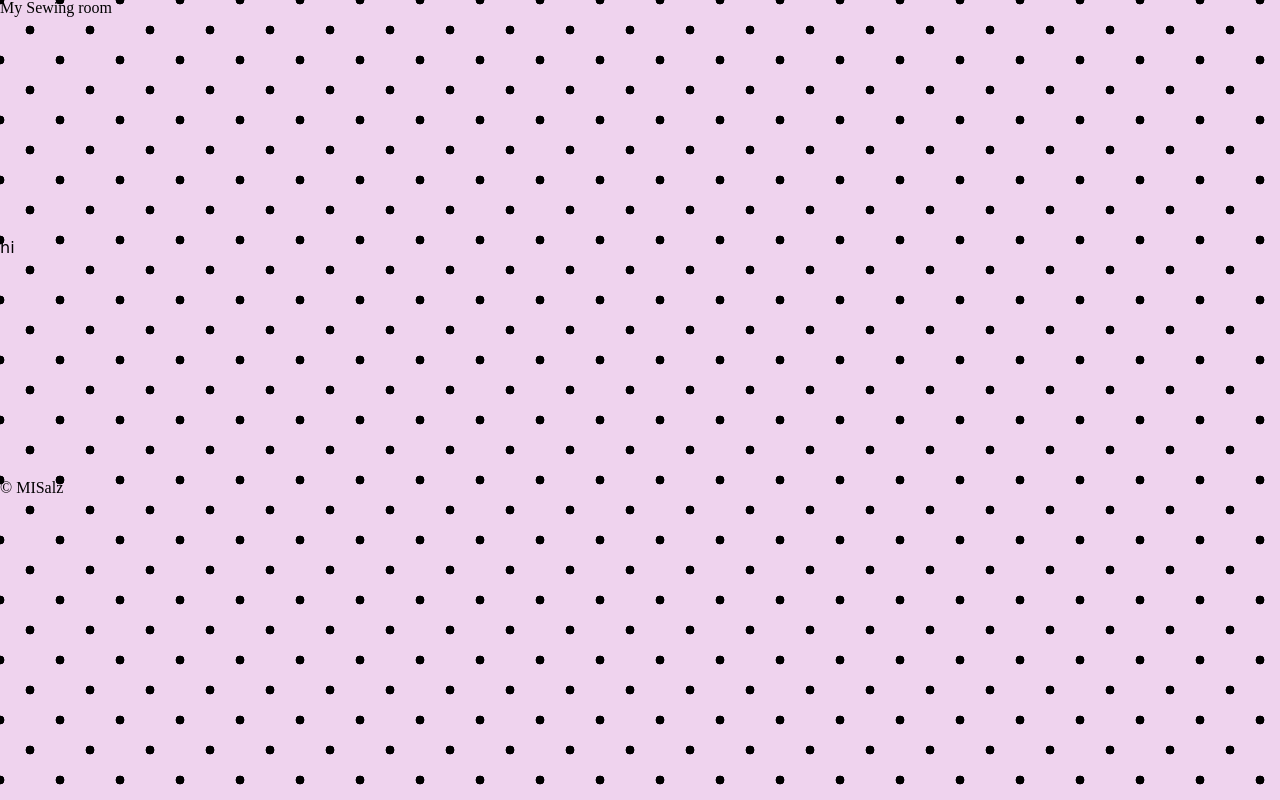
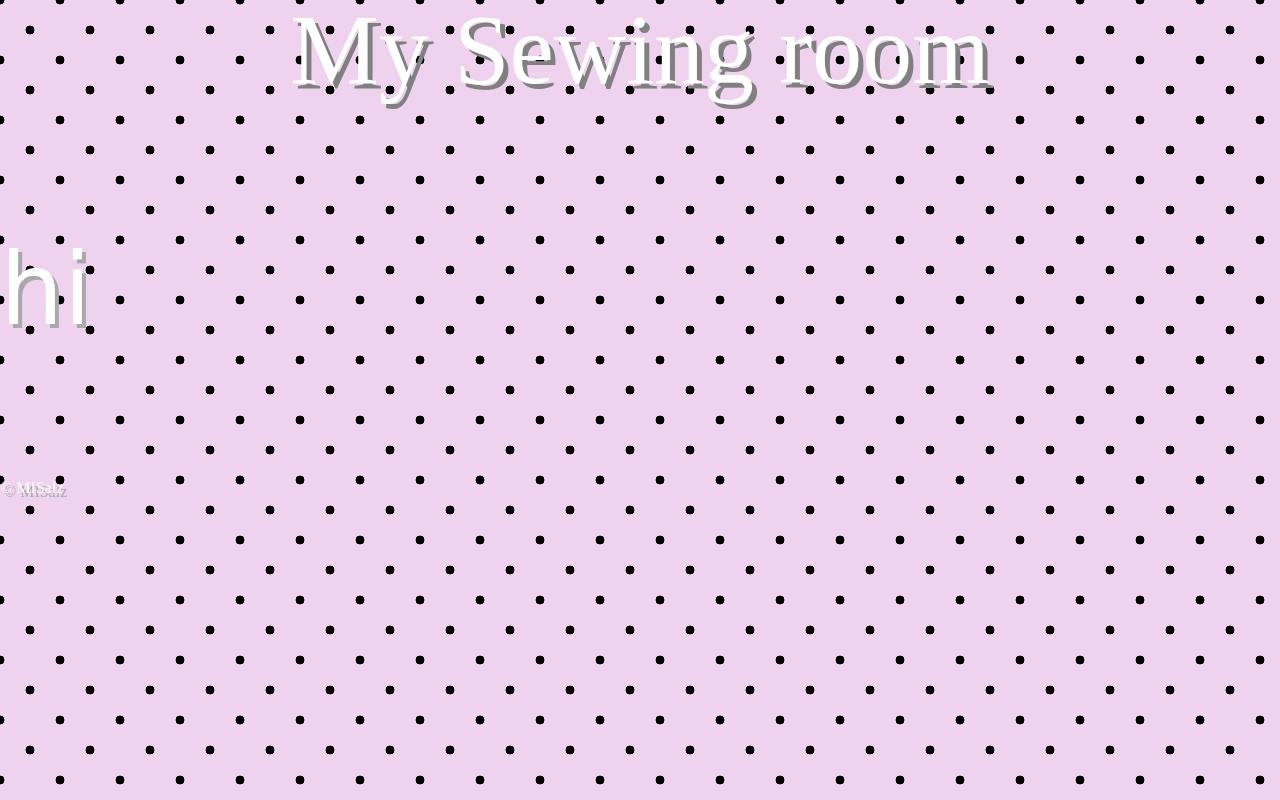
Before and after one commit to MISalz/sewingRoom, a plain HTML site: page index.html in a window 1280 px wide. Drawn offline with Linux system fonts and the light colour scheme; files that its build step writes are made by us from their sources; a web font is replaced by a local one.

```diff
--- a/css/style.css
+++ b/css/style.css
@@ -5,7 +5,9 @@
   padding: 0;
   font-family: 'Edu NSW ACT Foundation', cursive;
   box-sizing: border-box;
-
+  font-size: 100px;
+  color: rgb(255, 255, 255);
+  text-shadow: darkgrey 4px 4px;
   width: 100%;
   height: 240px;
   background-color: #efd3ee;
@@ -25,3 +27,10 @@
   background-position: 0 0, 30px 30px;
   background-repeat: repeat;
 } */
+
+.headings{
+  font-size: 100px;
+  color: white;
+  text-shadow: gray 5px 5px;
+  text-align: center;
+}
--- a/index.html
+++ b/index.html
@@ -8,7 +8,7 @@
   </head>
   <body>
 <header>
-  <h1>My Sewing room</h1>
+  <h1 class="headings">My Sewing room</h1>
 </header>
 <main class="polka-dot">
 hi
```
